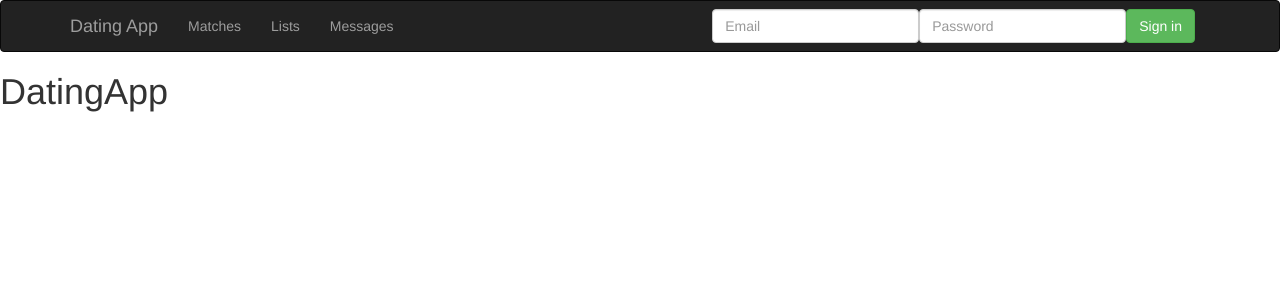
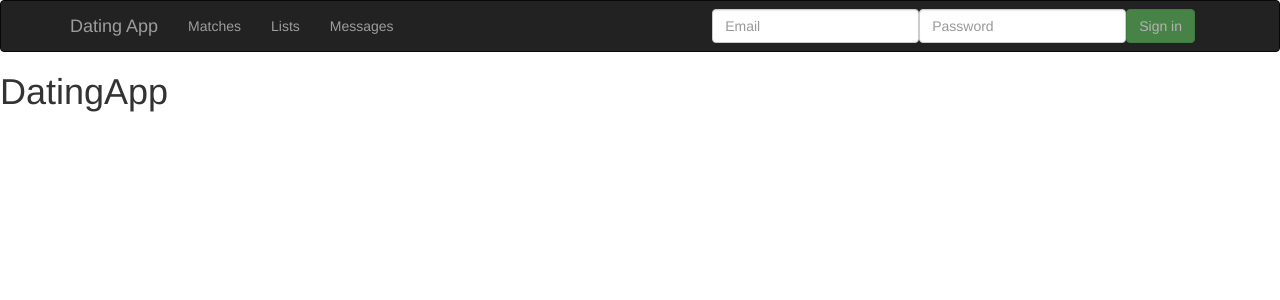
Before and after one commit to AdamusPawel/DatingApp.SPA, an Angular app: page / in a window 1280 px wide. Shown: the top 300 px of the page. Built offline with nearby package versions, Linux system fonts and the light colour scheme; no server answers.

Commit message:
added validation for submit button, now require username and passoword typed for submit

```diff
--- a/src/app/app.module.ts
+++ b/src/app/app.module.ts
@@ -1,3 +1,4 @@
+import { FormsModule } from '@angular/forms';
 import { HttpModule } from '@angular/http';
 import { BrowserModule } from '@angular/platform-browser';
 import { NgModule } from '@angular/core';
@@ -16,7 +17,8 @@ import { NavComponent } from './nav/nav.component';
 ],
   imports: [
     BrowserModule,
-    HttpModule
+    HttpModule,
+    FormsModule
   ],
   providers: [],
   bootstrap: [AppComponent]
--- a/src/app/nav/nav.component.html
+++ b/src/app/nav/nav.component.html
@@ -15,15 +15,17 @@
         <li><a href="#">Lists</a></li>
         <li><a href="#">Messages</a></li>
       </ul>
-      <form class="navbar-form navbar-right">
+
+      <form #loginForm="ngForm" class="navbar-form navbar-right" (ngSubmit)="login()">
         <div class="form-group">
-          <input type="text" placeholder="Email" class="form-control">
+          <input type="text" #username="ngModel" placeholder="Email" class="form-control" required name="username" [(ngModel)]="model.username">
         </div>
         <div class="form-group">
-          <input type="password" placeholder="Password" class="form-control">
+          <input type="password" #password="ngModel" placeholder="Password" class="form-control" required name="password" [(ngModel)]="model.password">
         </div>
-        <button type="submit" class="btn btn-success">Sign in</button>
+        <button type="submit" [disabled]="!loginForm.valid" class="btn btn-success">Sign in</button>
       </form>
+
     </div><!--/.navbar-collapse -->
   </div>
 </nav>
--- a/src/app/nav/nav.component.ts
+++ b/src/app/nav/nav.component.ts
@@ -6,10 +6,14 @@ import { Component, OnInit } from '@angular/core';
   styleUrls: ['./nav.component.css']
 })
 export class NavComponent implements OnInit {
+  model: any = {};
 
   constructor() { }
 
   ngOnInit() {
   }
 
+  login() {
+    console.log(this.model);
+  }
 }
```
